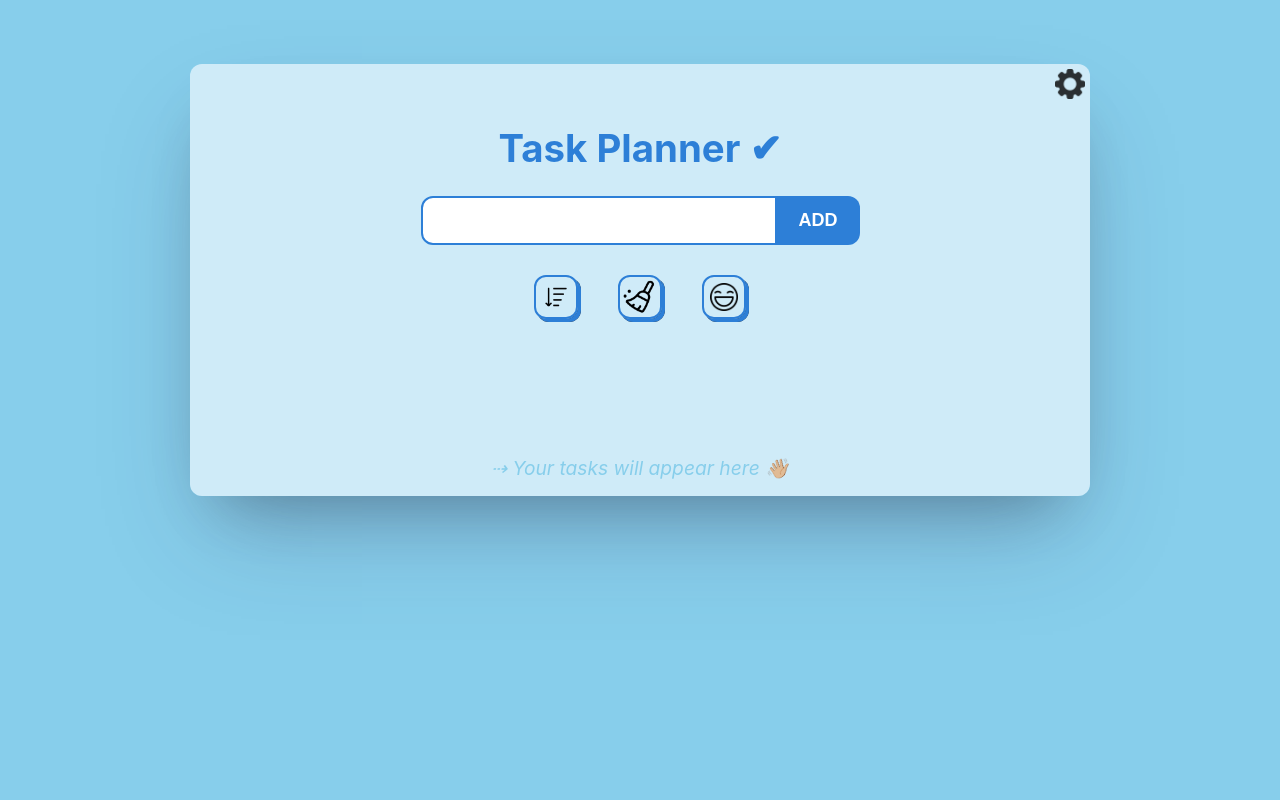
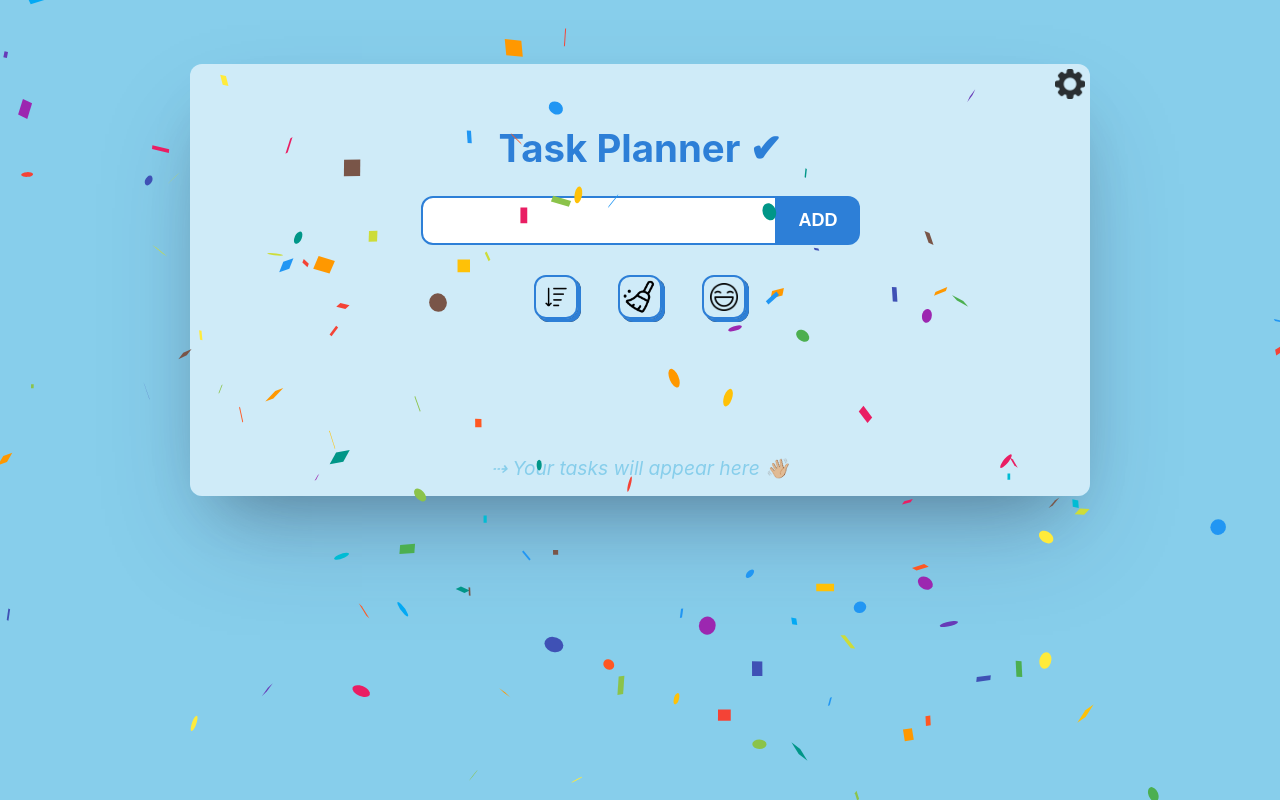
Before and after one commit to DevKarl/Advanced-Task-Planner, a React (Create React App) app: page / in a window 1280 px wide. Built offline with nearby package versions, Linux system fonts and the light colour scheme.

Commit message:
in work: confetti animation

```diff
--- a/package.json
+++ b/package.json
@@ -7,6 +7,7 @@
     "@testing-library/react": "^13.4.0",
     "@testing-library/user-event": "^13.5.0",
     "react": "^18.2.0",
+    "react-confetti": "^6.1.0",
     "react-dom": "^18.2.0",
     "react-scripts": "5.0.1",
     "web-vitals": "^2.1.4"
--- a/src/App.js
+++ b/src/App.js
@@ -3,7 +3,6 @@ import Container from "./components/Container";
 import ErrorBoundary from './components/ErrorBoundary/ErrorBoundary';
 import { TasksContextProvider } from "./context/ContextProvider";
 import BackgroundCover from "./components/BackgroundCover";
-
 
 function App() {
 
--- a/src/components/Container.js
+++ b/src/components/Container.js
@@ -8,14 +8,41 @@ import TaskActions from './TaskActions';
 import SettingsWheel from './SettingsWheel';
 import Progressbar from './Progressbar';
 import { tasksContext } from "../context/TasksContext";
-import { useContext } from 'react';
+import { useContext, useEffect, useState } from 'react';
+import ReactConfetti from 'react-confetti';
+
 
 const Container = () => {
 
-    const {themeColors} = useContext(tasksContext)
+    const [size, setSize] = useState([window.innerHeight, window.innerWidth]);
+
+    const {themeColors, tasks} = useContext(tasksContext);
+
+    useEffect(() => {
+        console.log('rendered');
+        const handleResize = () => {
+            setSize([window.innerHeight, window.innerWidth])
+        }
+        window.addEventListener('resize', handleResize)
+        return () => {
+            window.removeEventListener('resize', handleResize)
+        }
+    }, []);
+
+    const [height, width] = size;
+
+    const allTasksChecked = tasks.every(task => task.isChecked === true);
 
     return(
+        <>
             <main style={{backgroundColor: themeColors.cardColor}} className = {classes.container}>
+                {allTasksChecked && <ReactConfetti
+                    numberOfPieces = {500}
+                    gravity={0.1}
+                    recycle = {false}
+                    width={width}
+                    height={height}
+                    />}
                 <SettingsWheel/>
                 <Header/>
                 <InputField/>
@@ -23,6 +50,7 @@ const Container = () => {
                 <Progressbar/>
                 <TaskList/>
             </main>
+        </>
     )
 }
 
--- a/src/components/Progressbar.js
+++ b/src/components/Progressbar.js
@@ -7,6 +7,7 @@ const Progressbar = () => {
 
     const { tasks, themeColors } = useContext(tasksContext);
     const completedTasks = tasks.filter(task => task.isChecked);
+    const allTasksChecked = tasks.every(task => task.isChecked === true);
     let percentageComplete = Math.round((completedTasks.length / tasks.length) * 100);
     if (!percentageComplete) percentageComplete = 0;
 
@@ -19,7 +20,11 @@ const Progressbar = () => {
         <>
         <div className={classes.progressbarOuterContainer}>
         { completedTasks.length > 0 &&
-        <div className={classes.progressbarContainer}>
+        <div
+        className={`${classes.progressbarContainer} ${
+            allTasksChecked ? classes.pulsate : ""
+        }`}
+        >
             <div className={classes.progressbar} style={progressBarStyles}>
                 <div className={classes.progressbarText}>{`${percentageComplete}%`}</div>
             </div>
--- a/src/components/Progressbar.module.css
+++ b/src/components/Progressbar.module.css
@@ -10,6 +10,10 @@
     background-color: white;
     border-radius: 10px;
     margin-top: 10px;
+}
+
+.pulsate {
+    animation: pulsate 1s 4;
 }
 
 .progressbar {
@@ -25,6 +29,22 @@
     text-align: center;
 }
 
+@keyframes pulsate {
+    0% {
+      opacity: 1;
+      transform: scale(1);
+    }
+    50% {
+      opacity: 0.5;
+      transform: scale(1.1);
+    }
+    100% {
+      opacity: 1;
+      transform: scale(1);
+    }
+};
+
+
 @media only screen and (max-width: 360px) {
     .progressbarContainer {
         width: 16rem;
```
Also changed, not shown: 2 other files (tests, documents, lock files or other folders). Lines whose indentation alone changed are shown as unchanged.
